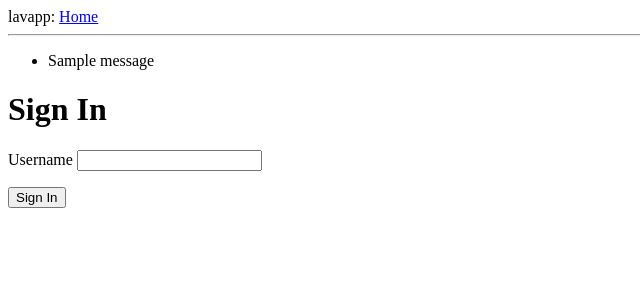
After one commit to dlavelle7/lavapp, a Flask app: page /login in a window 1280 px wide. The commit adds this page. Shown: the top 300 px of the page, without its empty margins (0-640 px from the left). Run offline with Flask 2, Linux system fonts and the light colour scheme; one stand-in notice (Sample message) is shown.

Commit message:
Basic forms.

```diff
--- /dev/null
+++ b/app/forms.py
@@ -0,0 +1,7 @@
+from flask.ext.wtf import Form
+from wtforms import StringField, BooleanField
+from wtforms.validators import DataRequired
+
+
+class LoginForm(Form):
+    login = StringField('login', validators=[DataRequired()])
--- a/app/templates/base.html
+++ b/app/templates/base.html
@@ -7,6 +7,15 @@
             lavapp: <a href="/">Home</a>
         <div>
         <hr>
+        {% with messages = get_flashed_messages() %}
+            {% if messages %}
+                <ul>
+                {% for message in messages %}
+                    <li>{{message}}</li>
+                {% endfor %}
+                </ul>
+            {% endif %}
+        {% endwith %}
         {% block content %}{% endblock %}
     <body>
 </html>
--- /dev/null
+++ b/app/templates/login.html
@@ -0,0 +1,15 @@
+{% extends "base.html" %}
+
+{% block content %}
+<h1>Sign In</h1>
+<form action="" method="post" name="login">
+    {{form.hidden_tag()}} <!-- Implements CSRF prevention -->
+    <p>Username
+        {{form.login}}
+    </p>
+    <p>
+        <input type="submit" value="Sign In">
+    </p>
+</form>
+
+{% endblock %}
--- a/app/views.py
+++ b/app/views.py
@@ -1,6 +1,15 @@
 from app import app
-from flask import render_template
+from flask import render_template, flash, redirect
+from app.forms import LoginForm
 
 @app.route('/')
 def index():
-    return render_template('index.html', name="David", title="lavapp")
+    return render_template('index.html', name="David", title="Home")
+
+@app.route('/login', methods=['GET', 'POST'])
+def login():
+    form = LoginForm()
+    if form.validate_on_submit():
+        flash("Login data: {0}".format(form.login.data))
+        return redirect('/')
+    return render_template('login.html', title="Sign In", form=form)
```
